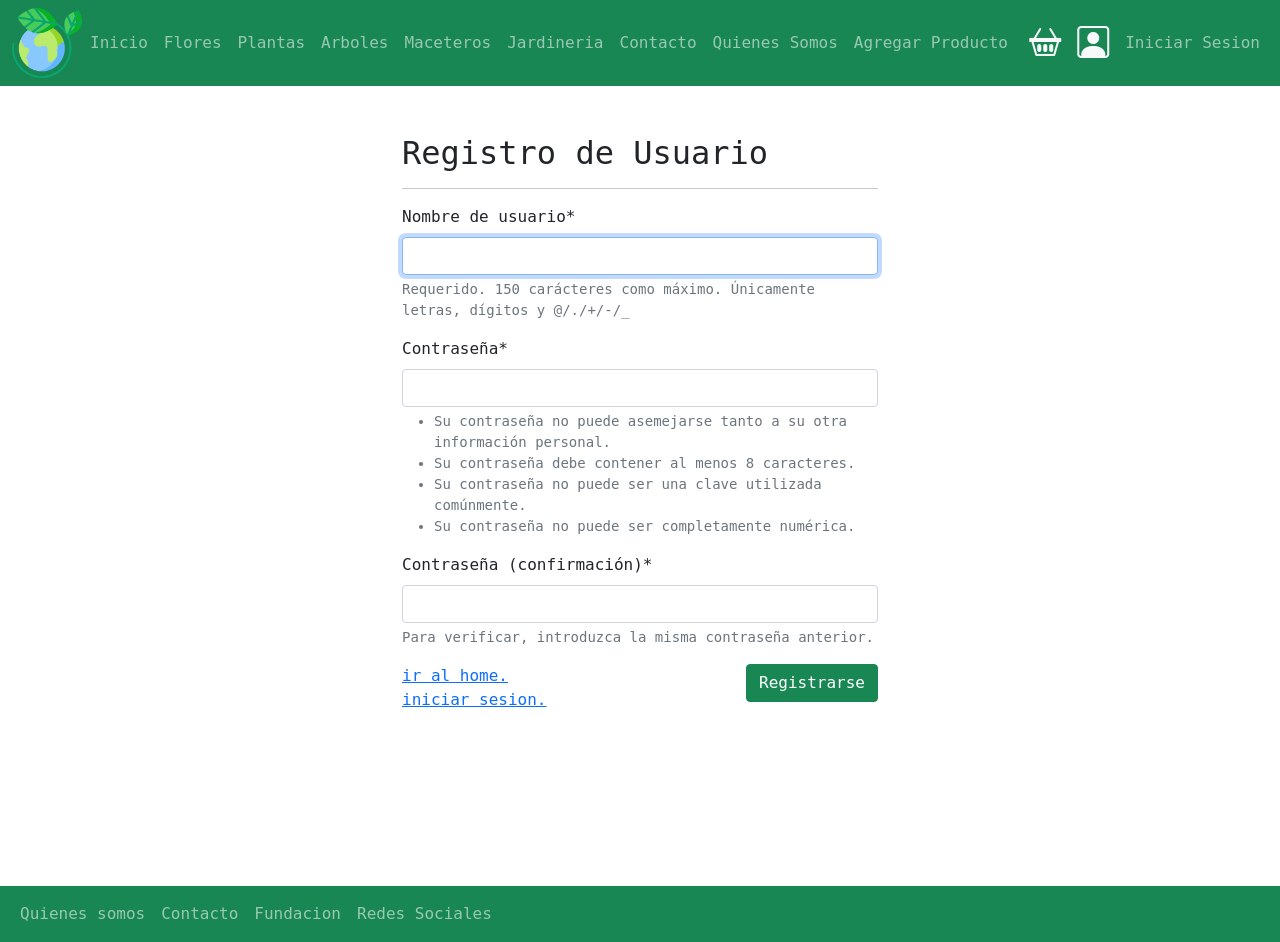
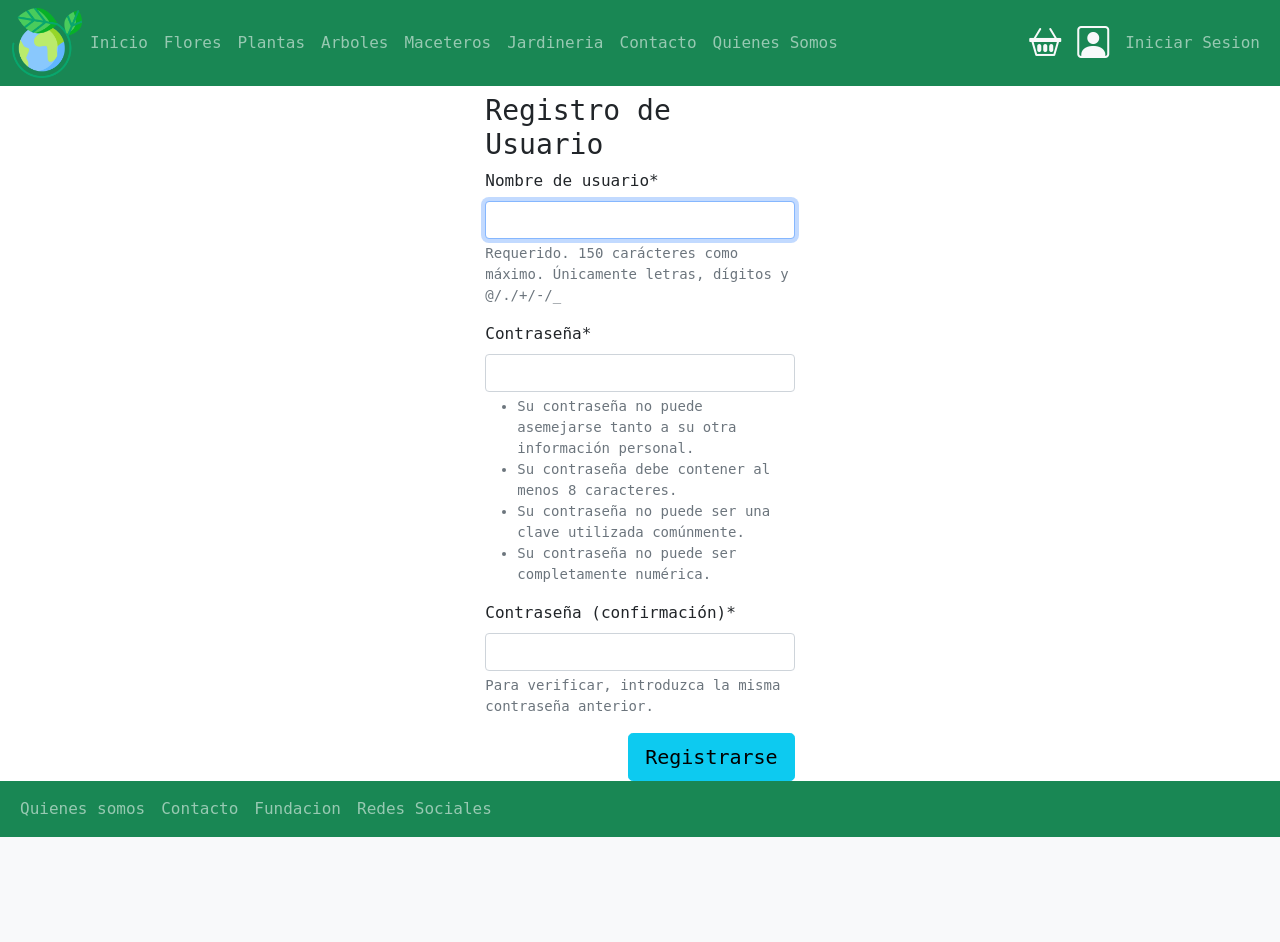
Before and after one commit to dy-garces/floreriaFinal, a Django app: page /registro/ in a window 1280 px wide. After the commit the page ends 837 px from the top, so only its background shows below. Run offline with Django 4.2, Linux system fonts and the light colour scheme; some libraries are stand-ins or nearby versions.

Commit message:
perfilusuario1.1

```diff
--- a/floreriaApp/floreriaWeb/forms.py
+++ b/floreriaApp/floreriaWeb/forms.py
@@ -1,5 +1,4 @@
 from django import forms
-from django.db.models import fields
 from .models import PerfilUsuario, Producto
 
 class FormularioProducto(forms.ModelForm):
--- a/floreriaApp/floreriaWeb/models.py
+++ b/floreriaApp/floreriaWeb/models.py
@@ -1,7 +1,5 @@
 from datetime import datetime
-from statistics import mode
 from django.db import models
-
 
 # Create your models here.
 
@@ -22,7 +20,6 @@ class Producto(models.Model):
     def __str__(self):
         return self.nombre
 
-
 class Region(models.Model):
     nombre = models.CharField(max_length=50)
 
@@ -35,7 +32,6 @@ class Comuna(models.Model):
 
     def __str__(self):
         return self.nombre
-
 
 class Cliente(models.Model):
     rut_cliente = models.CharField(max_length=10,primary_key=True)
@@ -83,7 +79,6 @@ class Forma_Pago(models.Model):
     def __str__(self):
         return self.descripcion
 
-
 ########################################################################## VENTA
 
 class Seguimiento_Compra(models.Model):
--- a/floreriaApp/floreriaWeb/static/floreriaWeb/css/miestilo.css
+++ b/floreriaApp/floreriaWeb/static/floreriaWeb/css/miestilo.css
@@ -169,6 +169,3 @@
         float: left;
     }
 }
-.container{
-    min-height: 100vh;
-}
--- a/floreriaApp/floreriaWeb/templates/floreriaWeb/arboles.html
+++ b/floreriaApp/floreriaWeb/templates/floreriaWeb/arboles.html
@@ -6,14 +6,14 @@
 
 <section>
     <div class="p-5 bg-light">
-        <div class="container-fluid">
+        <div class="container">
             <h1 class="display-3 text-center bg-light">ARBOLES</h1>
         </div>
     </div>
 </section>
 
 <section>
-    <div class="container-fluid p-0  ">
+    <div class="container p-0  ">
         <div class="row d-flex justify-content-center mx-0">
 
             {% for p in productos %}
@@ -31,8 +31,8 @@
                             <h3>{{ p.nombre | title}}</h3>
                             <p>Precio: {{ p.precio | intcomma}}</p>
                             <a href="{% url 'mostrar_producto' p.id_producto %}" class="btn btn-success btn-sm mb-3 " role="button"> Ver Detalle</a>
+                            <a href="{% url 'agregar' p.id_producto %}" class="btn btn-success btn-sm mb-3 " role="button">Añadir al carrito</a>
 
-                            <button type="button" class="btn btn-success btn-sm mb-3">Añadir al carrito</button>
                     </div>
 
                 {% endif %}
--- a/floreriaApp/floreriaWeb/templates/floreriaWeb/base.html
+++ b/floreriaApp/floreriaWeb/templates/floreriaWeb/base.html
@@ -54,18 +54,15 @@
                         <li class="nav-item">
                             <a class="nav-link" href=" {% url 'quienesSomos' %} ">Quienes Somos</a>
                         </li>
-                        <li class="nav-item">
-                            <a class="nav-link" href=" {% url 'FormProducto' %} ">Agregar Producto</a>
-                        </li>
                     </ul>
                     <div class="d-flex m-1">
-                        <a href="#" class="text-light">
+                        <a href="{% url 'carrito' %}" class="text-light">
                             <i class="bi bi-basket2 p-1" style="font-size: 2rem;"></i>
                         </a>
                     </div>
                     <div class="d-flex m-2">
                         {% if user.is_authenticated %}
-                            <a href="#" class="text-light">
+                            <a href="{% url 'perfil' %}" class="text-light">
                                 <i class="bi bi-person-square" style="font-size: 2rem;"></i>
                             </a>
                         {% else%}
@@ -77,7 +74,7 @@
                     <ul class="navbar-nav ">
                         {% if user.is_authenticated %}
                         <li class="nav-item">
-                            <a class="nav-link" href=" {% url 'quienesSomos' %} ">@{{ user.username }}</a>
+                            <a class="nav-link" href="{% url 'perfil' %}">@{{ user.username }}</a>
                         </li>
                         <li class="nav-item">
                             <a class="nav-link" href="{% url 'logout' %}">Cerrar sesion</a>
@@ -99,7 +96,7 @@
 
 
 {% endblock contenido %}
-   <footer class="cagada">
+   <footer>
         <nav class="navbar navbar-expand-sm bg-success navbar-dark">
             <div class="container-fluid">
                 <ul class="navbar-nav me-auto">
@@ -110,10 +107,10 @@
                         <a class="nav-link" href=" {% url 'contacto'%}">Contacto</a>
                     </li>
                     <li class="nav-item">
-                        <a class="nav-link" href="javascript:void(0)">Fundacion</a>
+                        <a class="nav-link" href="{% url 'fundacion'%}">Fundacion</a>
                     </li>
                     <li class="nav-item">
-                        <a class="nav-link" href=" {% url 'quienesSomos'%}">Redes Sociales</a>
+                        <a class="nav-link" href=" {% url 'contacto'%}">Redes Sociales</a>
                     </li>
                 </ul>
             </div>
--- a/floreriaApp/floreriaWeb/templates/floreriaWeb/jardineria.html
+++ b/floreriaApp/floreriaWeb/templates/floreriaWeb/jardineria.html
@@ -31,8 +31,7 @@
                             <h3>{{ p.nombre | title}}</h3>
                             <p>Precio: {{ p.precio | intcomma}}</p>
                             <a href="{% url 'mostrar_producto' p.id_producto %}" class="btn btn-success btn-sm mb-3 " role="button"> Ver Detalle</a>
-
-                            <button type="button" class="btn btn-success btn-sm mb-3">Añadir al carrito</button>
+                            <a href="{% url 'agregar' p.id_producto %}" class="btn btn-success btn-sm mb-3 " role="button">Añadir al carrito</a>
 
                     </div>
 
--- a/floreriaApp/floreriaWeb/templates/floreriaWeb/maceteros.html
+++ b/floreriaApp/floreriaWeb/templates/floreriaWeb/maceteros.html
@@ -31,8 +31,7 @@
                             <h3>{{ p.nombre | title}}</h3>
                             <p>Precio: {{ p.precio | intcomma}}</p>
                             <a href="{% url 'mostrar_producto' p.id_producto %}" class="btn btn-success btn-sm mb-3 " role="button"> Ver Detalle</a>
-
-                            <button type="button" class="btn btn-success btn-sm mb-3">Añadir al carrito</button>
+                            <a href="{% url 'agregar' p.id_producto %}" class="btn btn-success btn-sm mb-3 " role="button">Añadir al carrito</a>
                     </div>
 
 
--- a/floreriaApp/floreriaWeb/templates/floreriaWeb/plantas.html
+++ b/floreriaApp/floreriaWeb/templates/floreriaWeb/plantas.html
@@ -32,8 +32,7 @@
                             <p>Precio: {{ p.precio | intcomma}}</p>
 
                             <a href="{% url 'mostrar_producto' p.id_producto %}" class="btn btn-success btn-sm mb-3 " role="button"> Ver Detalle</a>
-
-                            <button type="button" class="btn btn-success btn-sm mb-3">Añadir al carrito</button>
+                            <a href="{% url 'agregar' p.id_producto %}" class="btn btn-success btn-sm mb-3 " role="button">Añadir al carrito</a>
                     </div>
                 {% endif %}
 
--- a/floreriaApp/floreriaWeb/templates/registration/registro.html
+++ b/floreriaApp/floreriaWeb/templates/registration/registro.html
@@ -3,32 +3,21 @@
 {% load crispy_forms_tags %}
 {% block contenido %}
 
- <div class="container">
+<div class="container mt-2">
     <div class="row">
-        <div class="col-12 col-md-6 offset-md-3 pt-5 pb-5">
-            <h2>Registro de Usuario</h2>
-            <hr>
-            <form action="" method="POST">
+        <div class="col-lg-4"></div>
+        <div class="col-lg-4">
+            <h3>Registro de Usuario</h3>
+            <form action="" method="post">
                 {% csrf_token %}
                 {{ frm | crispy }}
 
-
-                <div class="row">
-                    <div class="col-6">
-                        <a href="{% url 'home'%}"> ir al home.</a>
-                        <br>
-                        <a href="{% url 'login'%}"> iniciar sesion.</a>
-                    </div>
-                    <div class="col-6">
-                        <div class="d-flex justify-content-end">
-                            <input type="submit" value="Registrarse" class="btn btn-success ">
-                        </div>
-                    </div>
+                <div>
+                    <input type="submit" value="Registrarse" class="btn btn-info btn-lg float-end">
                 </div>
-
-
             </form>
         </div>
+        <div class="col-lg-4"></div>
     </div>
 </div>
 
--- a/floreriaApp/floreriaWeb/urls.py
+++ b/floreriaApp/floreriaWeb/urls.py
@@ -1,8 +1,5 @@
-from unicodedata import name
 from django.urls import path
-from floreriaWeb.views import FormProducto, cabiarpassword,home,flores, perfilusuario,plantas,arboles,maceteros,jardineria,contacto,quienesSomos,mostrar_producto,registro
-
-
+from floreriaWeb.views import cambiarpassword, fundacion, home,flores, perfil, perfilusuario,plantas,arboles,maceteros,jardineria,contacto,quienesSomos,mostrar_producto,registro,FormProducto,agregar_producto,eliminar_producto,restar_producto,limpiar_carrito,carrito
 urlpatterns = [
     path('',home,name="home"),
     path('flores/',flores,name="flores"),
@@ -16,5 +13,12 @@ urlpatterns = [
     path('registro/',registro, name="registro"),
     path("FormProducto/",FormProducto,name="FormProducto"),
     path("perfilusuario/",perfilusuario,name="perfilusuario"),
-    path("cambiarpassword/",cabiarpassword,name="cambiarpassword")
+    path("cambiarpassword/",cambiarpassword,name="cambiarpassword"),
+    path("agregar/<int:producto_id>/", agregar_producto, name="agregar"),
+    path('eliminar/<int:producto_id>/', eliminar_producto, name="eliminar"),
+    path('restar/<int:producto_id>/', restar_producto, name="restar"),
+    path('limpiar/', limpiar_carrito, name="limpiar"),
+    path('carrito/',carrito,name="carrito"),
+    path('perfil/',perfil,name="perfil"),
+    path('fundacion/',fundacion,name="fundacion")
 ]
--- a/floreriaApp/floreriaWeb/views.py
+++ b/floreriaApp/floreriaWeb/views.py
@@ -1,12 +1,10 @@
-import re
-from django.shortcuts import get_object_or_404, render
-from django.shortcuts import redirect, render
+from django.shortcuts import get_object_or_404, render,redirect
+from floreriaWeb.Carrito import Carrito
 from .models import PerfilUsuario, Producto
 from .forms import FormularioProducto, frmPerfilUsuario
 from django.contrib.auth.forms import UserCreationForm,PasswordChangeForm
 from django.contrib.auth import authenticate,login
 # Create your views here.
-
 def home(request):
 
     return render(request,"floreriaWeb/home.html")
@@ -59,10 +57,12 @@ def quienesSomos(request):
 
     return render(request,"floreriaWeb/quienesSomos.html")
 
+def fundacion(request):
+
+    return render(request,"floreriaWeb/fundacion.html")
+
 def mostrar_producto(request,id):
-
     producto = get_object_or_404(Producto, id_producto=id)
-
     data = {
         'producto' : producto
     }
@@ -82,19 +82,46 @@ def FormProducto(request):
             return redirect(to="home")
     return render(request,"floreriaWeb/FormularioProducto.html", contexto)
 
+def agregar_producto(request, producto_id):
+    carrito = Carrito(request)
+    producto = Producto.objects.get(id_producto=producto_id)
+    carrito.agregar(producto)
+    return redirect("carrito")
+
+def eliminar_producto(request, producto_id):
+    carrito = Carrito(request)
+    producto = Producto.objects.get(id_producto=producto_id)
+    carrito.eliminar(producto)
+    return redirect("carrito")
+
+def restar_producto(request, producto_id):
+    carrito = Carrito(request)
+    producto = Producto.objects.get(id_producto=producto_id)
+    carrito.restar(producto)
+    return redirect("carrito")
+
+def limpiar_carrito(request):
+    carrito = Carrito(request)
+    carrito.limpiar()
+    return redirect("carrito")
+
+def carrito(request):
+    return render(request,"floreriaWeb/carrito.html")
+
  ########################################################################## Perfil usuario
 def registro(request):
     form=UserCreationForm(request.POST or None)
     contexto={
         "frm":form
     }
+
     if request.method=="POST":
         form=UserCreationForm(data=request.POST)
         if form.is_valid():
             form.save()
-            credenciales=authenticate(username=form.cleaned_data("username"),password=form.cleaned_data("password1"))
+            credenciales=authenticate(username=form.cleaned_data["username"],password=form.cleaned_data["password1"])
             login(request,credenciales)
-            return redirect(to="perfilusuario.html")
+            return redirect(to="perfilusuario")
 
     return render(request,"registration/registro.html",contexto)
 
@@ -105,7 +132,7 @@ def perfilusuario(request):
         "frm":form
     }
     if request.method=="POST":
-        form=UserCreationForm(data=request.POST)
+        form=frmPerfilUsuario(data=request.POST)
         if form.is_valid():
             datos=form.cleaned_data
             perfil=PerfilUsuario()
@@ -117,19 +144,22 @@ def perfilusuario(request):
             perfil.save()
             return redirect(to="home")
 
-    return render(request,"floreriaWeb/perfilusuario.html",contexto)
+    return render(request,"registration/perfilusuario.html",contexto)
 
-def cabiarpassword(request):
+def cambiarpassword(request):
     form=PasswordChangeForm(request.POST or None)
     contexto={
         "frm":form
     }
+
     if request.method=="POST":
         form=PasswordChangeForm(data=request.POST)
         if form.is_valid():
             form.save()
-            credenciales=authenticate(username=form.cleaned_data("username"),password=form.cleaned_data("password1"))
-            login(request,credenciales)
-            return redirect(to="perfilusuario.html")
+            return redirect(to="home")
 
-    return render(request,"registration/registro.html",contexto)
+    return render(request,"registration/cambiarpassword.html",contexto)
+
+def perfil(request):
+
+    return render(request,"floreriaWeb/perfil.html")
```
Also changed, not shown: floreriaApp/floreriaWeb/templates/floreriaWeb/flores.html (+3 -9 lines), floreriaApp/floreriaWeb/templates/registration/login.html (+14 -17 lines), floreriaApp/db.sqlite3.
